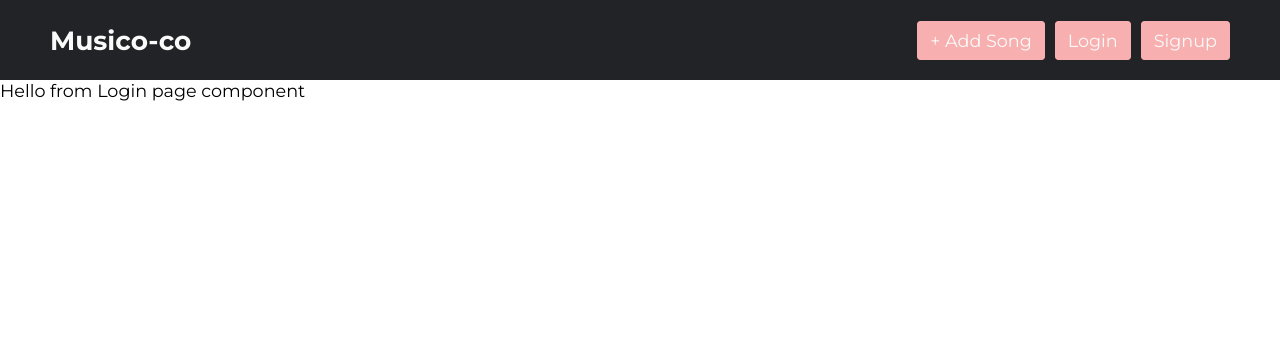
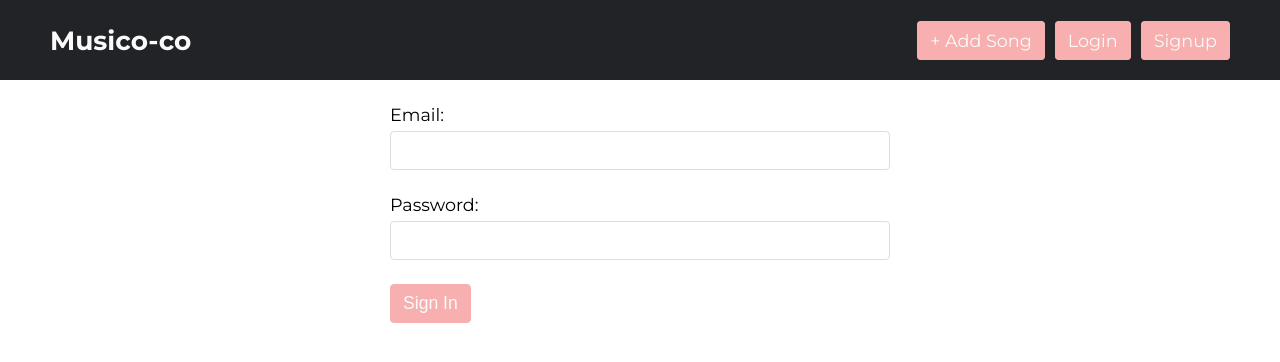
Before and after one commit to pmita/musico, a React (Create React App) app: page /login in a window 1280 px wide. Shown: the top 362 px of the page. Built offline with nearby package versions, Linux system fonts and the light colour scheme; no server answers.

Commit message:
Feature/useLogin hook implemented

```diff
--- a/src/components/Navbar.js
+++ b/src/components/Navbar.js
@@ -10,8 +10,6 @@ const Navbar = () => {
     //STATE
     const { user } = useAuthContext()
     const { signout, isPending } = useLogout()
-
-    console.log(user)
 
     return(
         <nav className='navbar'>
--- a/src/pages/create/Create.js
+++ b/src/pages/create/Create.js
@@ -1,5 +1,5 @@
 import React from 'react'
-import './Create.css';
+import './Create.css'
 
 const Create = () => {
     return(
--- a/src/pages/login/Login.css
+++ b/src/pages/login/Login.css
@@ -0,0 +1,8 @@
+.signin-page{
+    display: grid;
+    place-content: center;
+}
+
+.signin-page form{
+    width: 500px;
+}
--- a/src/pages/login/Login.js
+++ b/src/pages/login/Login.js
@@ -1,10 +1,49 @@
-import React from 'react'
-import './Login.css'
+import React, { useState } from 'react'
+import './Login.css';
+// HOOKS
+import { useLogin } from '../../hooks/useLogin';
+// ROUTER
+import { useNavigate } from 'react-router';
 
 const Login = () => {
+    // STATE
+    const [email, setEmail] = useState('')
+    const [passowrd, setPassword] = useState('')
+    const { login, isPending, error } = useLogin()
+    const navigate = useNavigate()
+
+    // EVENTS
+    const handleSubmit = (e) => {
+        e.preventDefault()
+        login(email, passowrd)
+        navigate('/')
+    }
+
     return(
-        <div>
-            Hello from Login page component
+        <div className='signin-page'>
+            <form onSubmit={handleSubmit}>
+                <label>
+                    <span>Email: </span>
+                    <input
+                        required
+                        type='email'
+                        onChange={(e) => setEmail(e.target.value)}
+                        value={email}
+                    />
+                </label>
+                <label>
+                    <span>Password: </span>
+                    <input
+                        required
+                        type='password'
+                        onChange={(e) => setPassword(e.target.value)}
+                        value={passowrd}
+                    />
+                </label>
+                {!isPending && <button className='btn'>Sign In</button>}
+                {isPending && <button className='btn' disabled>Loading...</button>}
+                {error && <p className='error'>{error}</p>}
+            </form>
         </div>
     );
 }
--- a/src/pages/signup/Signup.js
+++ b/src/pages/signup/Signup.js
@@ -16,7 +16,7 @@ const Signup = () => {
     //EVENTS
     const handleSubmit = async (e) => {
         e.preventDefault()
-        await signup(email, password, displayName)
+        signup(email, password, displayName)
         navigate('/')
     }
 
```
